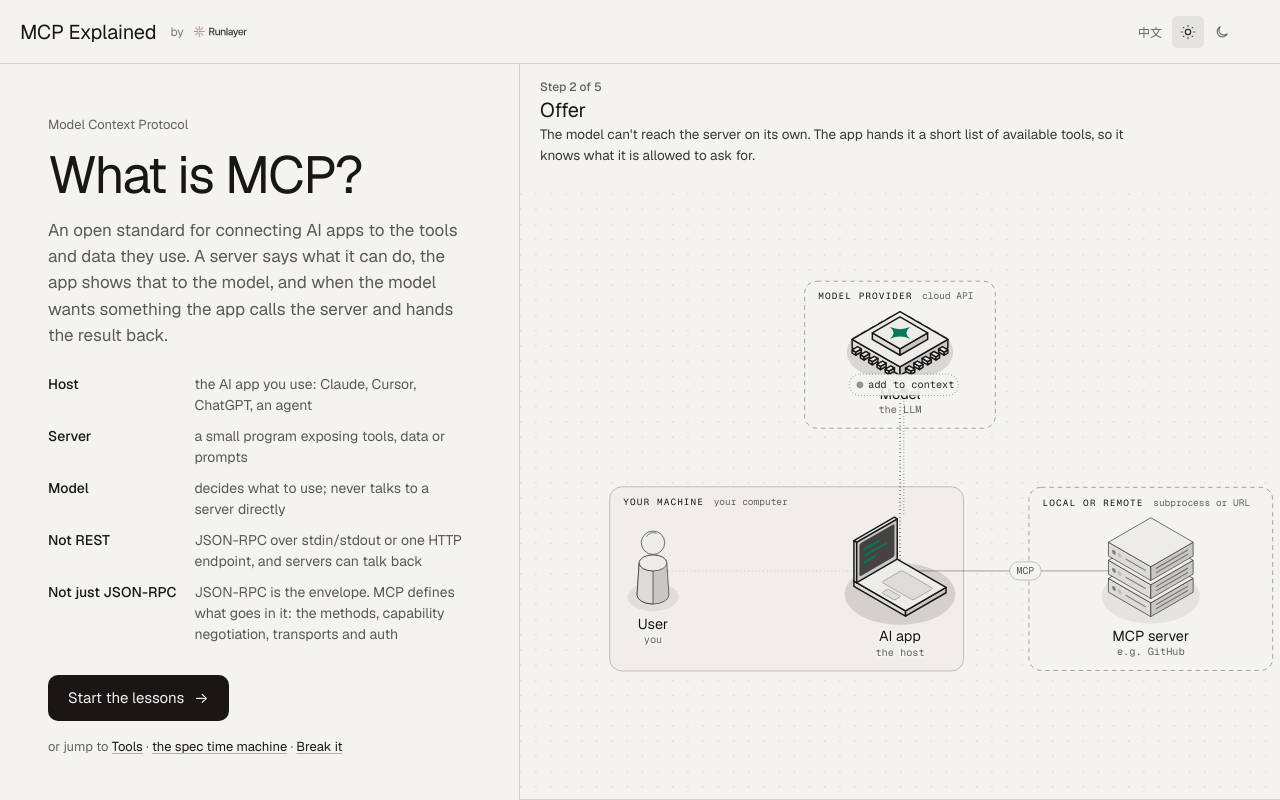
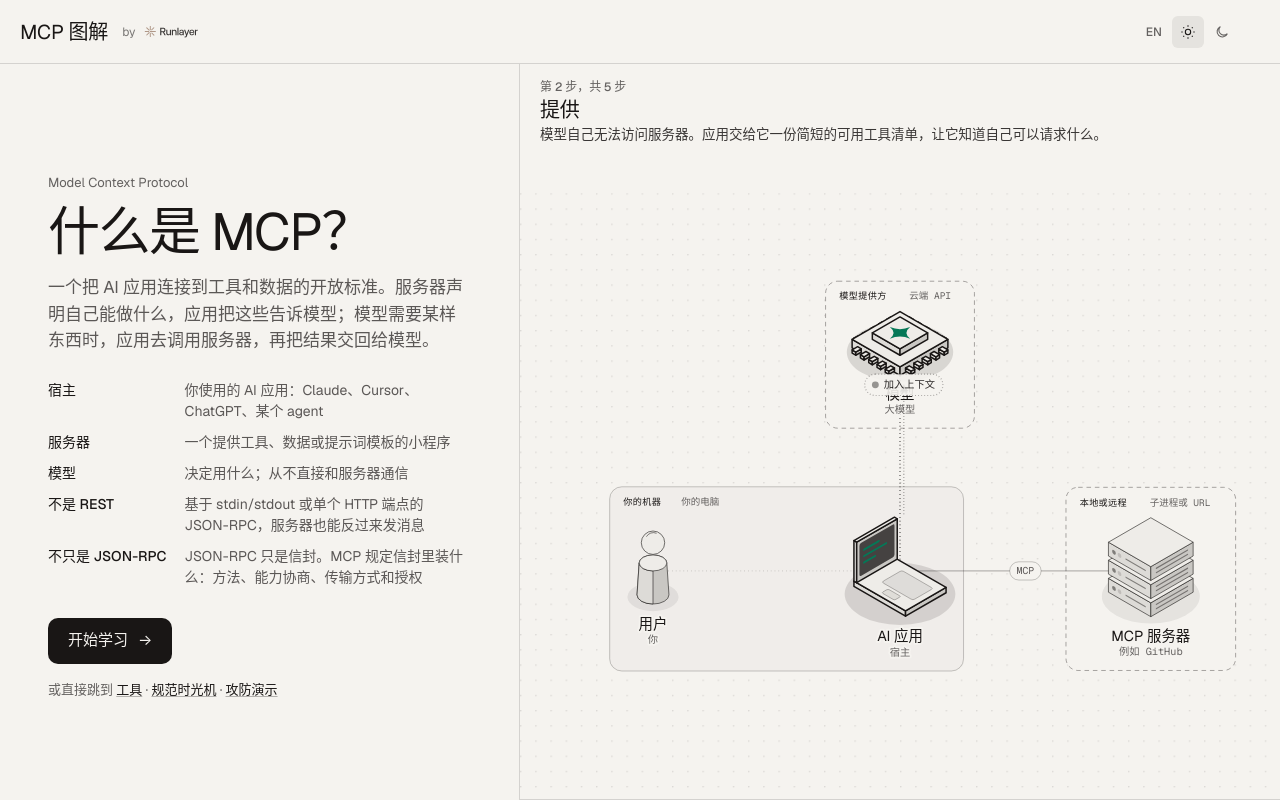
Before and after one commit to flinshu/mcp-explained, a plain HTML site: page index.html in a window 1280 px wide. Drawn offline with Linux system fonts and the light colour scheme.

Commit message:
i18n: default to Chinese
Co-Authored-By: Claude Opus 5.5 <noreply@anthropic.com>

```diff
--- a/i18n.js
+++ b/i18n.js
@@ -8,7 +8,7 @@
     const q = norm(new URLSearchParams(location.search).get("lang"));
     if (q) return q;
     try { const s = norm(localStorage.getItem("mcpx-lang")); if (s) return s; } catch (e) {}
-    return norm(navigator.language) || "en";
+    return "zh"; // 中文版默认中文；?lang=en 或页面右上角按钮可切换英文
   };
   const lang = pick();
   const dict = DICTS[lang] || null;
--- a/index.html
+++ b/index.html
@@ -7,8 +7,8 @@
 <meta name="description" content="An interactive guide to the Model Context Protocol: every JSON-RPC message on the wire, step by step. Transports, OAuth, tools, resources, sampling, elicitation, tasks, tool search and codemode.">
 <link rel="canonical" href="https://mcp-explained.com/">
 <link rel="icon" href="/favicon.svg" type="image/svg+xml">
-<script src="zh.js?v=5"></script>
-<script src="i18n.js?v=5"></script>
+<script src="zh.js?v=6"></script>
+<script src="i18n.js?v=6"></script>
 <meta name="theme-color" content="#191615">
 <meta property="og:type" content="website">
 <meta property="og:site_name" content="MCP Explained">
```
